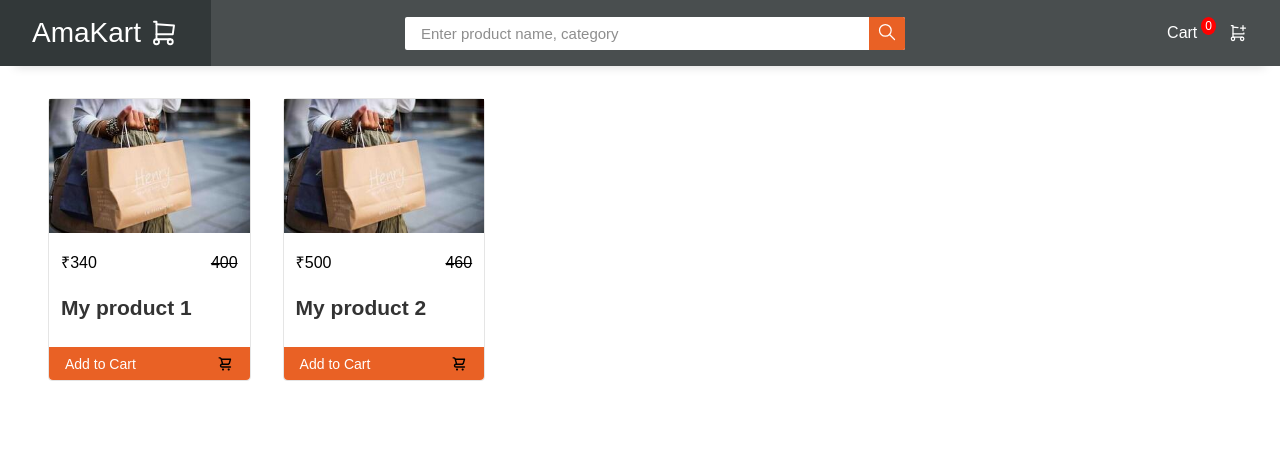
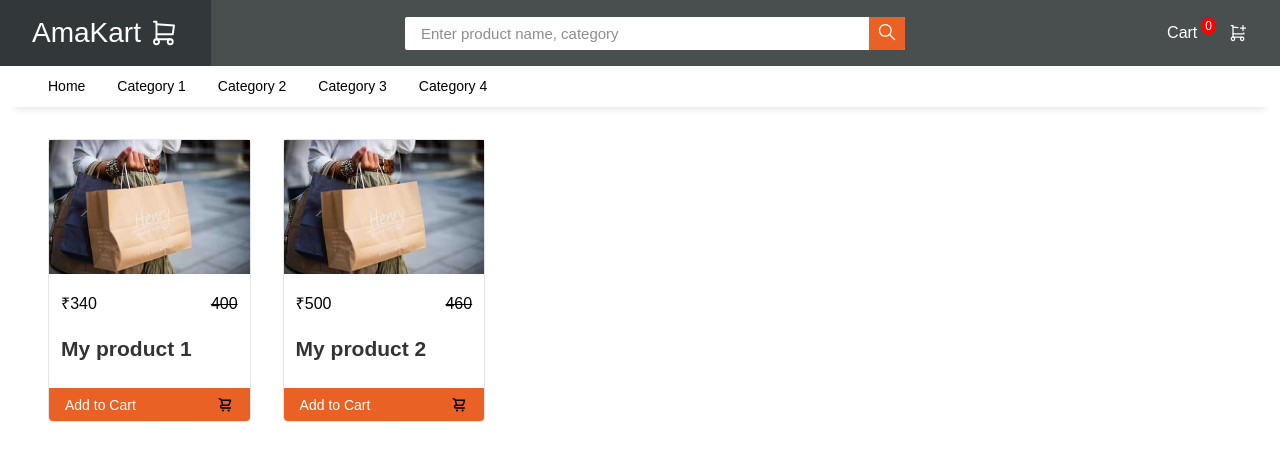
Before and after one commit to rutiksanap44/GFG_React_My_Cart, a React (Create React App) app in the folder hello_world/: page / in a window 1280 px wide. Shown: the top 460 px of the page. Built offline with nearby package versions, Linux system fonts and the light colour scheme.

Commit message:
Sub Header Added

```diff
--- a/hello_world/src/App.js
+++ b/hello_world/src/App.js
@@ -1,10 +1,12 @@
 import React from 'react'
 import Products from './components/Products/Products'
 import Header from './components/Layout/Header';
+import SubHeader from './components/Layout/SubHeader';
 const App = () => {
   return (
     <div className='app'>
     <Header></Header>
+    <SubHeader></SubHeader>
     <Products/>
     </div>
   );
--- /dev/null
+++ b/hello_world/src/components/Layout/SubHeader.js
@@ -0,0 +1,15 @@
+const SubHeader = () => {
+    return (
+        <div class="subheader-container">
+        <ul>
+            <li><a href="">Home</a></li>
+            <li><a href="">Category 1</a></li>
+            <li><a href="">Category 2</a></li>
+            <li><a href="">Category 3</a></li>
+            <li><a href="">Category 4</a></li>
+        </ul>
+    </div>
+    )
+}
+
+export default SubHeader
--- a/hello_world/src/index.scss
+++ b/hello_world/src/index.scss
@@ -1,6 +1,7 @@
 @import './styles/variables.scss';
 @import './styles/items.scss';
 @import './styles/header.scss';
+@import './styles/subheader.scss';
 
 * {
     box-sizing: border-box;
--- /dev/null
+++ b/hello_world/src/styles/subheader.scss
@@ -0,0 +1,40 @@
+.subheader-container {
+    position: sticky;
+    z-index: 1024;
+    top: 66px;
+    ul {
+        padding: 0;
+        margin: 0;
+        display: flex;
+        align-items: center;
+        list-style: none;
+        background-color: white;
+        box-shadow: 0 15px 10px -15px #1111112b;
+        padding: 0 32px;
+        overflow-x: auto;
+        li {
+            a {
+                display: inline-block;
+                padding: 10px 16px;
+                text-decoration: none;
+                color: black;
+                font-size: 14px;
+                transition: background 100ms ease-in-out;
+                white-space: nowrap;
+
+                &.active, &:hover {
+                    background-color: $primary;
+                    color: $white;
+                }
+            }
+        }
+    }
+}
+
+@media screen and (max-width:768px) {
+    .subheader-container {
+        ul {
+            padding: 0 16px;
+        }
+    }
+}
```
